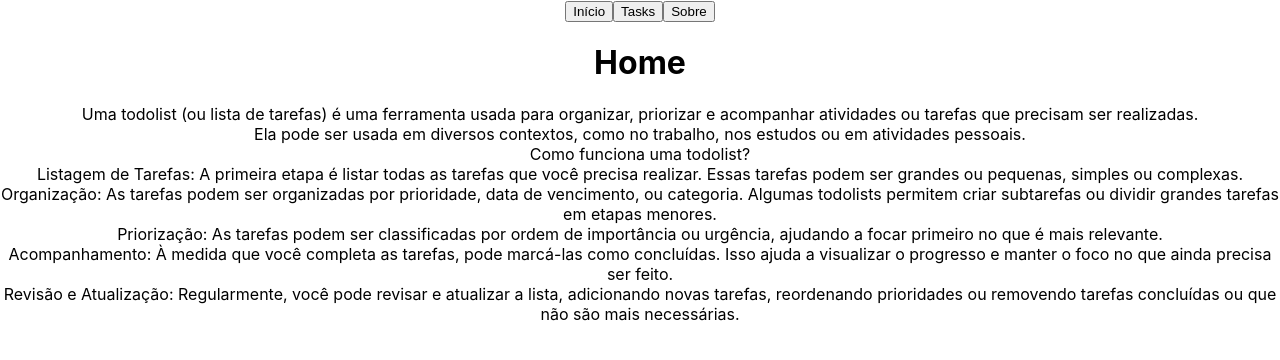
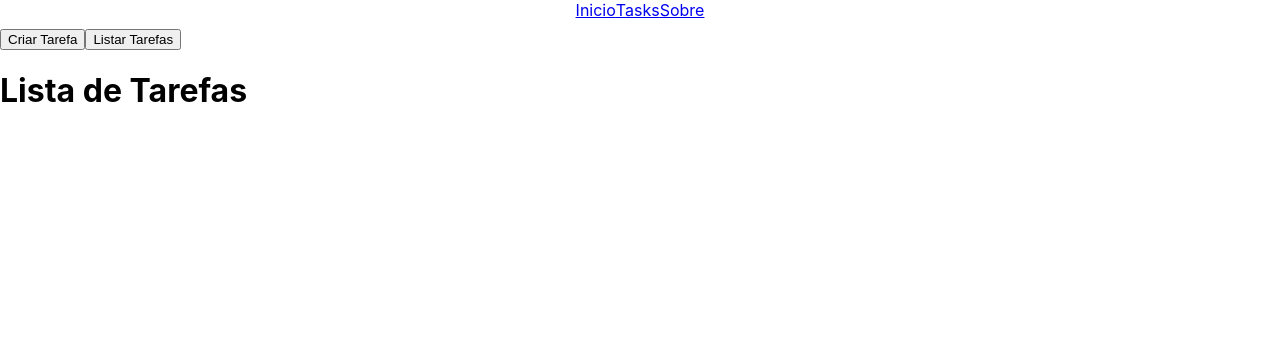
Before and after one commit to DiegoAATrevisan/todo-list, a React (Create React App) app: page /todo in a window 1280 px wide. Shown: the top 360 px of the page. Built offline with nearby package versions, Linux system fonts and the light colour scheme.

Commit message:
Added firebase and routes on app.tsx

```diff
--- a/package.json
+++ b/package.json
@@ -12,6 +12,7 @@
     "@types/react-dom": "^18.3.0",
     "react": "^18.3.1",
     "react-dom": "^18.3.1",
+    "react-router-dom": "^6.26.1",
     "react-scripts": "5.0.1",
     "todo-list": "file:",
     "typescript": "^4.9.5",
--- a/src/App.tsx
+++ b/src/App.tsx
@@ -1,14 +1,35 @@
 import './App.css';
-import Router from './pages/router';
+import { BrowserRouter as Router, Link, Route, Routes } from 'react-router-dom';
+import Sobre from './pages/sobre';
+import Todo from './pages/todo';
+import Home from './pages/home';
+
 
 function App() {
+  const renderButtons = () => {
+    return (
+      <div className='App'>
+        <nav>
+          <ul>
+            <li><Link to="/">Inicio</Link></li>
+            <li><Link to="/todo">Tasks</Link></li>
+            <li><Link to="/sobre">Sobre</Link></li>
+          </ul>
+        </nav>
+      </div>
+    )
+  }
+
 
   return (
-    <div className="App">
-      <header>
-        <Router />
-      </header>
-    </div >
+    <Router>
+      {renderButtons()}
+      <Routes>
+        <Route path="/" element={<Home></Home>} />
+        <Route path="/todo" element={<Todo></Todo>} />
+        <Route path="/sobre" element={<Sobre></Sobre>} />
+      </Routes>
+    </Router>
   );
 }
 
--- a/src/pages/router/index.tsx
+++ b/src/pages/router/index.tsx
@@ -28,7 +28,6 @@ const Router = () => {
     }
 
     const renderHeader = () => (
-
         <div>
             <button onClick={() => setRoute(routes.home)}>Início</button>
             <button onClick={() => setRoute(routes.todo)}>Tasks</button>
--- a/src/pages/todo/index.tsx
+++ b/src/pages/todo/index.tsx
@@ -4,9 +4,15 @@ import TodoList from "../../components/todolist";
 import { taskProps } from "../../@types/tasks";
 import './styles.css';
 
+enum TaskPages {
+    'createTask' = 'createTask',
+    'todoList' = 'todoList'
+}
 
 const Todo = () => {
     const [getTasks, setTasks] = useState<taskProps[]>([])
+
+    const [getActualPage, setActualPage] = useState<TaskPages>(TaskPages.todoList)
 
     useEffect(() => console.log({ getTasks }, [getTasks]))
     const handleTaskCreation = (title: string) => {
@@ -17,21 +23,52 @@ const Todo = () => {
         setTasks(tmpTasks);
     }
 
+    const renderPage = () => {
+        switch (getActualPage) {
+            case TaskPages.createTask:
                 return (
-        <div>
                     <CriarTodo onSubmit={(newTask: taskProps) => {
                         const id: number = getTasks.length + 1
                         newTask.id = id
                         const tmpTasks: taskProps[] = [...getTasks, newTask]
                         setTasks(tmpTasks)
+                        // setActualPage(TaskPages.todoList)
                     }} />
+                )
+                break;
+            case TaskPages.todoList:
+                return (
                     <TodoList
                         getTasks={getTasks}
                         setTasks={(newTaskList: taskProps[]) => setTasks(newTaskList)}
                     />
+                )
+                break;
+            default:
+                return (
+                    <TodoList
+                        getTasks={getTasks}
+                        setTasks={(newTaskList: taskProps[]) => setTasks(newTaskList)}
+                    />
+                )
+        }
+    }
 
+    const renderButtons = () => {
+        return (
+            <div className='buttons'>
+                <button onClick={() => setActualPage(TaskPages.createTask)}>Criar Tarefa</button>
+                <button onClick={() => setActualPage(TaskPages.todoList)}>Listar Tarefas</button>
             </div>
+        )
+    }
 
+
+    return (
+        <div>
+            {renderButtons()}
+            {renderPage()}
+        </div>
     )
 
 }
```
Also changed, not shown: src/components/router/index.tsx (deleted, +0 -12 lines), firebase.json (added), 2 other files (tests, documents, lock files or other folders). Lines whose indentation alone changed are shown as unchanged.
